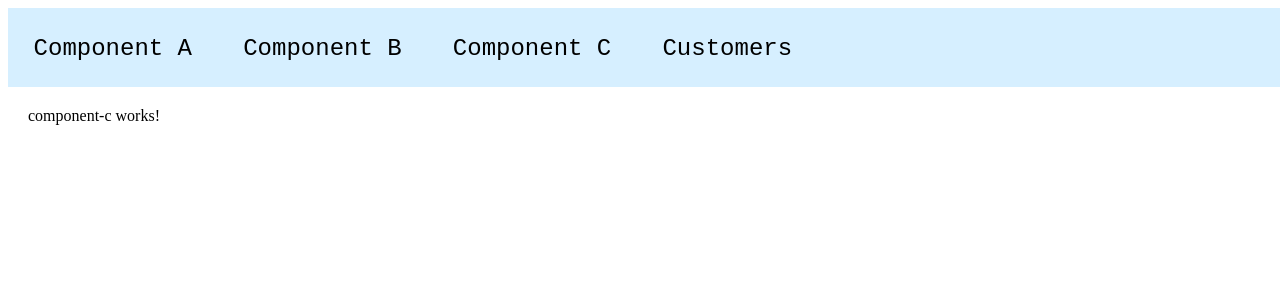
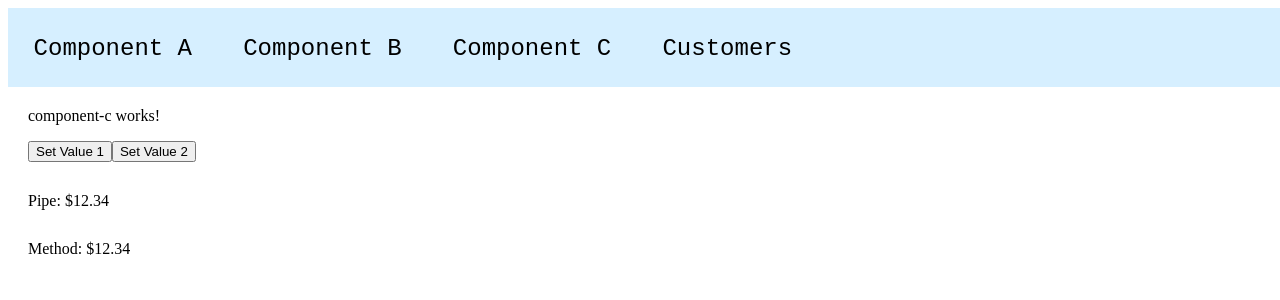
Before and after one commit to dingnan/angular-performance, an Angular app: page /c in a window 1280 px wide. Shown: the top 300 px of the page. Built offline with nearby package versions, Linux system fonts and the light colour scheme.

Commit message:
Use a pure pipe instead of method in templates

```diff
--- a/src/app/app.module.ts
+++ b/src/app/app.module.ts
@@ -9,6 +9,7 @@ import { ComponentCComponent } from './components/component-c/component-c.compon
 import { PageNotFoundComponent } from './components/page-not-found/page-not-found.component';
 import { HomeComponent } from './components/home/home.component';
 import { ChildBComponent } from './components/child-b/child-b.component';
+import { DollarAmountPipePipe } from './pipe/dollar-amount-pipe.pipe';
 
 @NgModule({
   declarations: [
@@ -18,7 +19,8 @@ import { ChildBComponent } from './components/child-b/child-b.component';
     ComponentCComponent,
     PageNotFoundComponent,
     HomeComponent,
-    ChildBComponent
+    ChildBComponent,
+    DollarAmountPipePipe
   ],
   imports: [
     BrowserModule,
--- a/src/app/components/component-c/component-c.component.html
+++ b/src/app/components/component-c/component-c.component.html
@@ -1 +1,10 @@
 <p>component-c works!</p>
+<div style="margin-bottom: 30px;">
+    <button (click)="setValue(12.340005)">Set Value 1</button>
+    <button (click)="setValue(89.340005)">Set Value 2</button>
+</div>
+<div style="margin-bottom: 30px;">
+    Pipe: {{value | dollarAmountPipe}}
+</div>
+
+<div>Method: {{dollarAmount()}}</div>
--- a/src/app/components/component-c/component-c.component.ts
+++ b/src/app/components/component-c/component-c.component.ts
@@ -6,10 +6,18 @@ import { Component, OnInit } from '@angular/core';
   styleUrls: ['./component-c.component.scss']
 })
 export class ComponentCComponent implements OnInit {
-
+  value: number = 12.340005;
   constructor() { }
 
   ngOnInit(): void {
   }
 
+  setValue(v: number) {
+    this.value = v;
+  }
+
+  dollarAmount() {
+    console.log('👩 dollarAmount() method called: ', this.value);
+    return '$' + this.value.toFixed(2);
+  }
 }
--- /dev/null
+++ b/src/app/pipe/dollar-amount-pipe.pipe.ts
@@ -0,0 +1,13 @@
+import { Pipe, PipeTransform } from '@angular/core';
+
+@Pipe({
+  name: 'dollarAmountPipe'
+})
+export class DollarAmountPipePipe implements PipeTransform {
+
+  transform(value: number): string {
+    console.log('😊 DollarAmountPipePipe() called: ', value);
+    return '$' + value.toFixed(2);
+  }
+
+}
```
Also changed, not shown: 2 other files (tests, documents, lock files or other folders).
